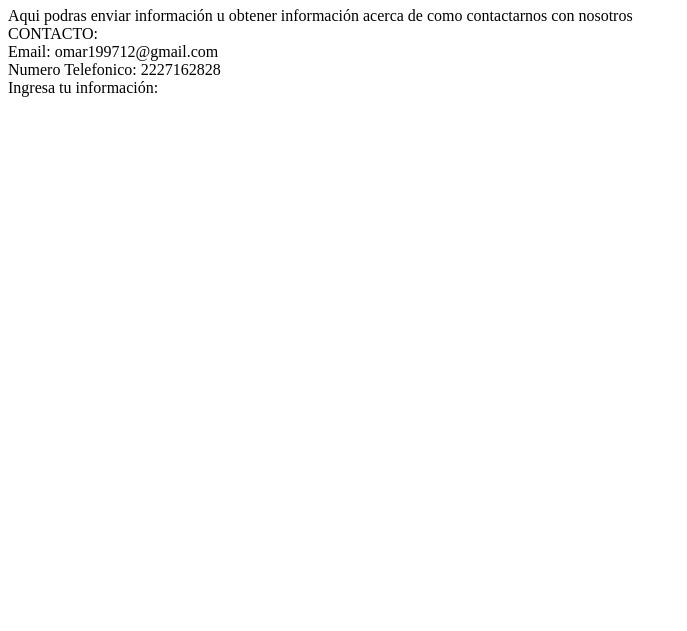
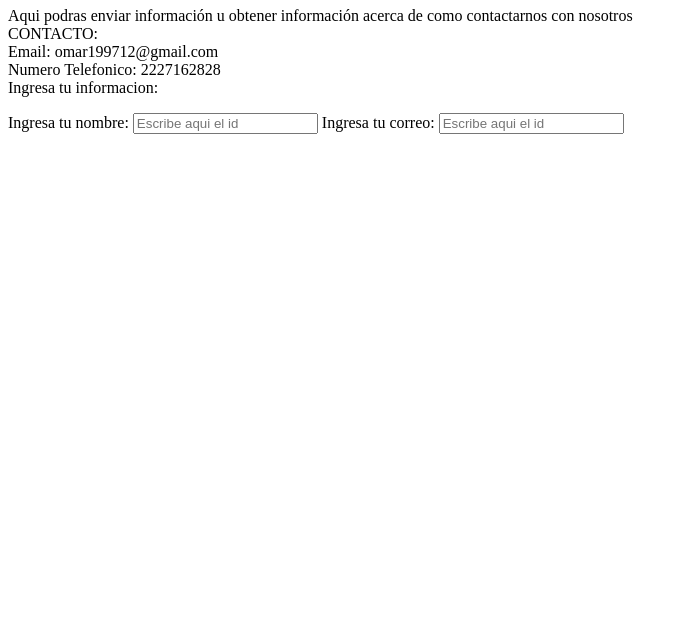
Before and after one commit to OmarAg12/primerApi, a plain HTML site: page cuestionario.html in a window 1280 px wide. Shown: the part 169-800 px from the top of the page, without its empty margins (0-687 px from the left). Drawn offline with Linux system fonts and the light colour scheme.

Commit message:
modificacion al cuestionario

```diff
--- a/cuestionario.html
+++ b/cuestionario.html
@@ -12,8 +12,11 @@
     CONTACTO: <br>
     Email: omar199712@gmail.com<br>
     Numero Telefonico: 2227162828<br>
-    Ingresa tu información:</p>
-
+    Ingresa tu informacion:</p>
+    <label id=pregunta cd>  Ingresa tu nombre:</label>
+    <input type="text" id="" placeholder="Escribe aqui el id">
+    <label id=pregunta cd>  Ingresa tu correo:</label>
+            <input type="text" id="" placeholder="Escribe aqui el id">
 
 
     </body>
```
